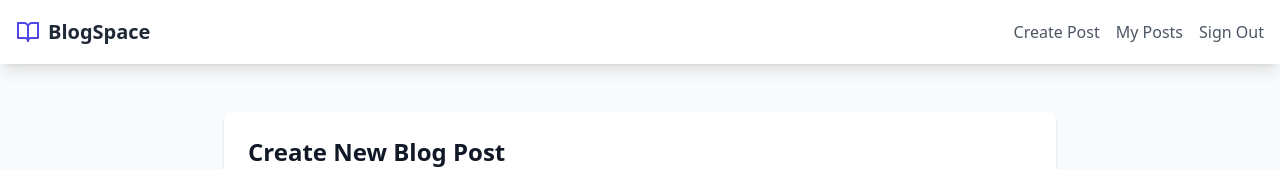
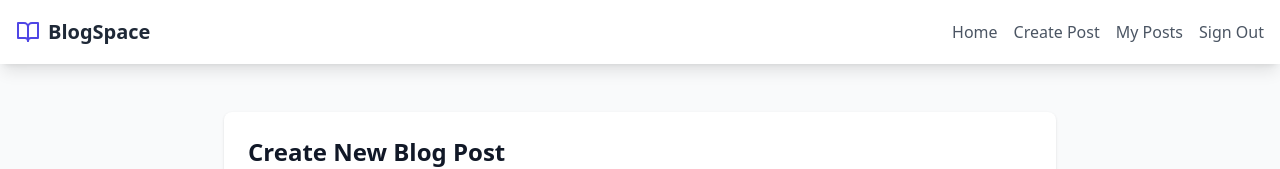
Before and after one commit to bhanuj10/blogspace, a React (Vite) app in the folder frontend/: page /create in a window 1280 px wide. Shown: the top 169 px of the page. Built offline with nearby package versions, Linux system fonts and the light colour scheme; no server answers.

Commit message:
added the home option to the navbar

```diff
--- a/frontend/src/components/Navbar.tsx
+++ b/frontend/src/components/Navbar.tsx
@@ -21,6 +21,7 @@ export default function Navbar() {
             </Link>
           </div>
           <div className="flex items-center space-x-4">
+            <Link to="/home" className="text-gray-600 hover:text-indigo-600">Home</Link>
             <Link to="/create" className="text-gray-600 hover:text-indigo-600">Create Post</Link>
             <Link to="/my-posts" className="text-gray-600 hover:text-indigo-600">My Posts</Link>
             <button
```
